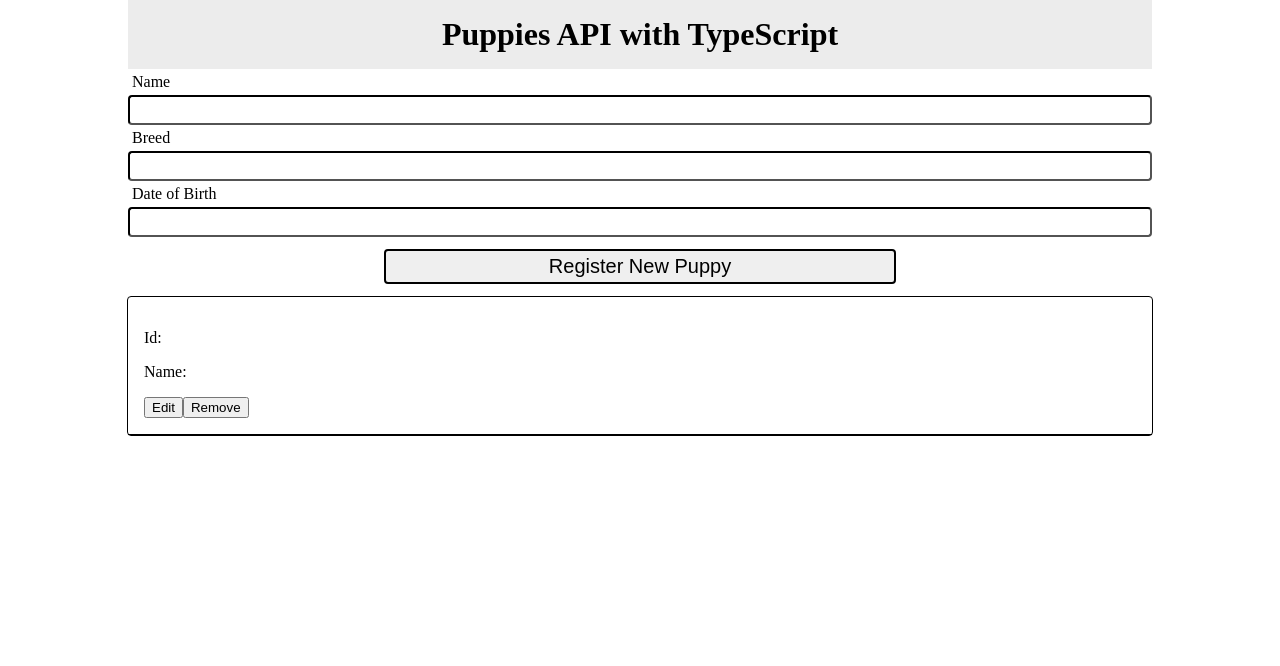
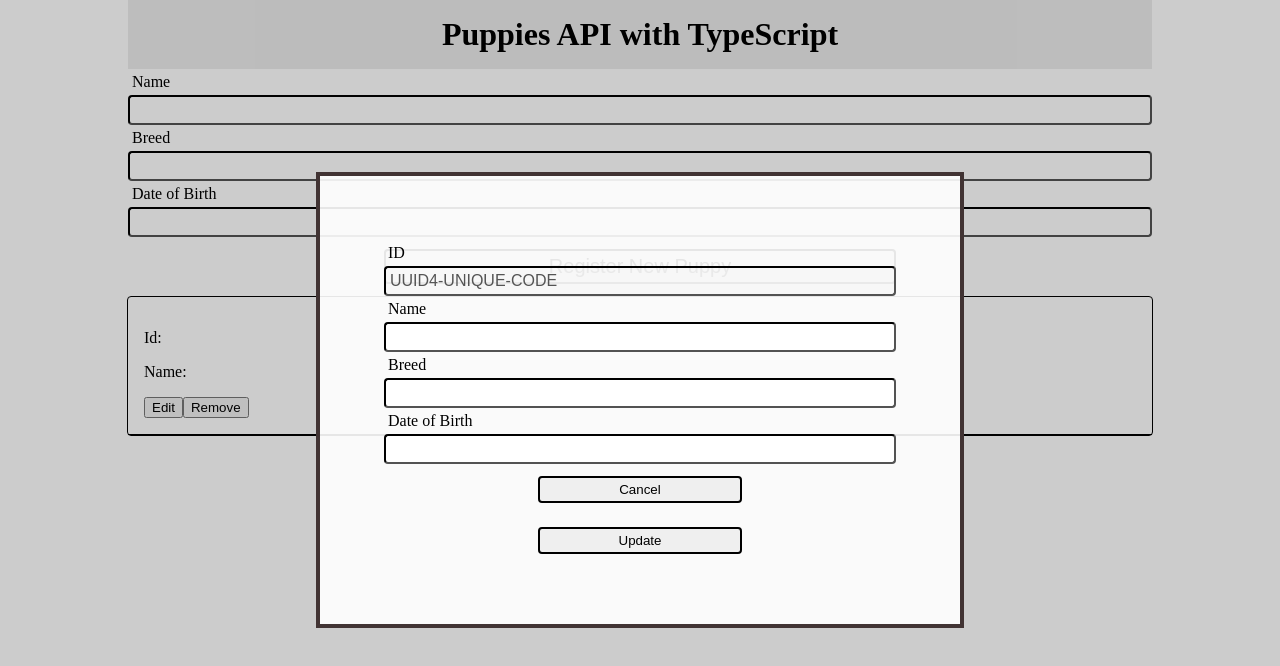
Before and after one commit to PawelObrzut/TypeScript-inReact-2, a React (Create React App) app: page / in a window 1280 px wide. Both pictures are taken after a click on the button "Edit". Shown: the top 666 px of the page. Built offline with nearby package versions, Linux system fonts and the light colour scheme; no server answers.

Commit message:
creates a popup for editing

```diff
--- /dev/null
+++ b/src/Components/Edit/Edit.css
@@ -0,0 +1,48 @@
+.editPuppy {
+  position: fixed;
+  top: 0;
+  left: 0;
+  width: 100%;
+  height: 100vh;
+  background-color: rgba(0, 0, 0, 0.2);
+  z-index: 5;
+
+  display: flex;
+  justify-content: center;
+  align-items: center;
+}
+
+.editPuppyForm {
+  position: relative;
+  width: 40%;
+  height: 40vh;
+  border: solid 0.25rem rgb(65, 51, 51);
+  background-color: rgba(255, 255, 255, 0.9);
+  padding: 4rem;
+
+  display: flex;
+  flex-direction: column;
+  margin: auto;
+}
+
+.editFormLabel {
+  text-align: left;
+  padding: 0.25rem;
+}
+
+.editFormInput {
+  border-color: rgb(83, 83, 83);
+  border-radius: 0.25rem;
+  font-size: 1rem;
+  padding: 0.25rem;
+}
+
+.editPuppyFormBtn {
+  margin-top: 1rem;
+  margin: 0.75rem auto;
+  width: 40%;
+  cursor: pointer;
+  border: solid 2px #000;
+  border-radius: 0.25rem;
+  padding: 0.25rem;
+}
--- /dev/null
+++ b/src/Components/Edit/Edit.tsx
@@ -0,0 +1,32 @@
+import './Edit.css'
+
+interface EditContainerProps {
+  active: boolean
+  setActiveForm: (status: boolean) => void
+}
+
+const Edit = ({active, setActiveForm} : EditContainerProps) => {
+  const handleCancel = () => {
+    setActiveForm(false)
+  }
+
+  return (active) ? (
+    <section className="editPuppy">
+      <form className="editPuppyForm">
+        <label className="editFormLabel">ID</label>
+        <input className="editFormInput" type="text" value="UUID4-UNIQUE-CODE" disabled/>
+        <label className="editFormLabel">Name</label>
+        <input className="editFormInput" type="text" />
+        <label className="editFormLabel">Breed</label>
+        <input className="editFormInput" type="text" />
+        <label className="editFormLabel">Date of Birth</label>
+        <input className="editFormInput" type="text"/>
+
+        <button className="editPuppyFormBtn" onClick={handleCancel}>Cancel</button>
+        <button className="editPuppyFormBtn">Update</button>
+      </form>
+    </section>
+  ) : <></>
+}
+
+export default Edit
--- a/src/Components/Main/MainContainer.tsx
+++ b/src/Components/Main/MainContainer.tsx
@@ -1,5 +1,7 @@
 import { PuppieData } from "../../types";
 import './MainContainer.css';
+import Edit from '../Edit/Edit'
+import { useState } from "react";
 
 interface MainContainerProps {
   puppies: PuppieData[]
@@ -7,21 +9,32 @@ interface MainContainerProps {
 }
 
 const MainContainer = ({ puppies, deletePuppy }: MainContainerProps) => {
+  const [activeForm, setActiveForm] = useState(false)
 
   return (
+    <>
       <ul className="mainContainer">
         {puppies.map((puppy: PuppieData) => (
           <li className="mainContainerItem" key={puppy.id}>
               <p>Id: {puppy.id}</p>
               <p> Name: {puppy.name}</p>
-            <button>Edit</button>
-            <button onClick={event => {
+
+              <button
+                onClick={event => {
+                  event.stopPropagation();
+                  setActiveForm(activeForm => !activeForm)
+                }}>Edit</button>
+
+              <button
+                onClick={event => {
                   event.stopPropagation();
                   deletePuppy(puppy.id)
                 }}>Remove</button>
           </li>
         ))}
       </ul>
+      <Edit active={activeForm} setActiveForm={setActiveForm}/>
+    </>
   )
 }
 
```
Also changed, not shown: src/Components/Form/Form.css (line endings or trailing spaces). Lines whose indentation alone changed are shown as unchanged.
